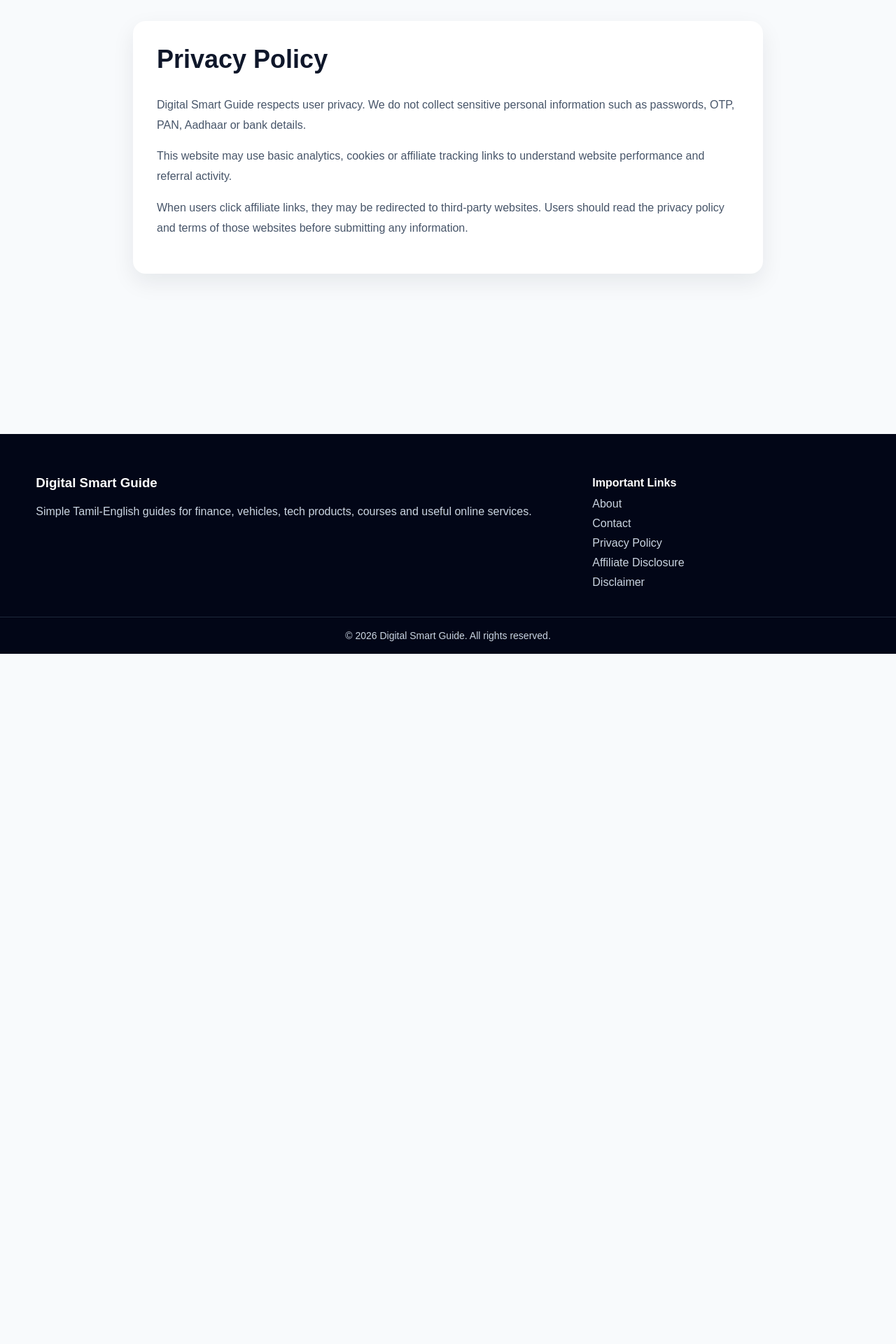
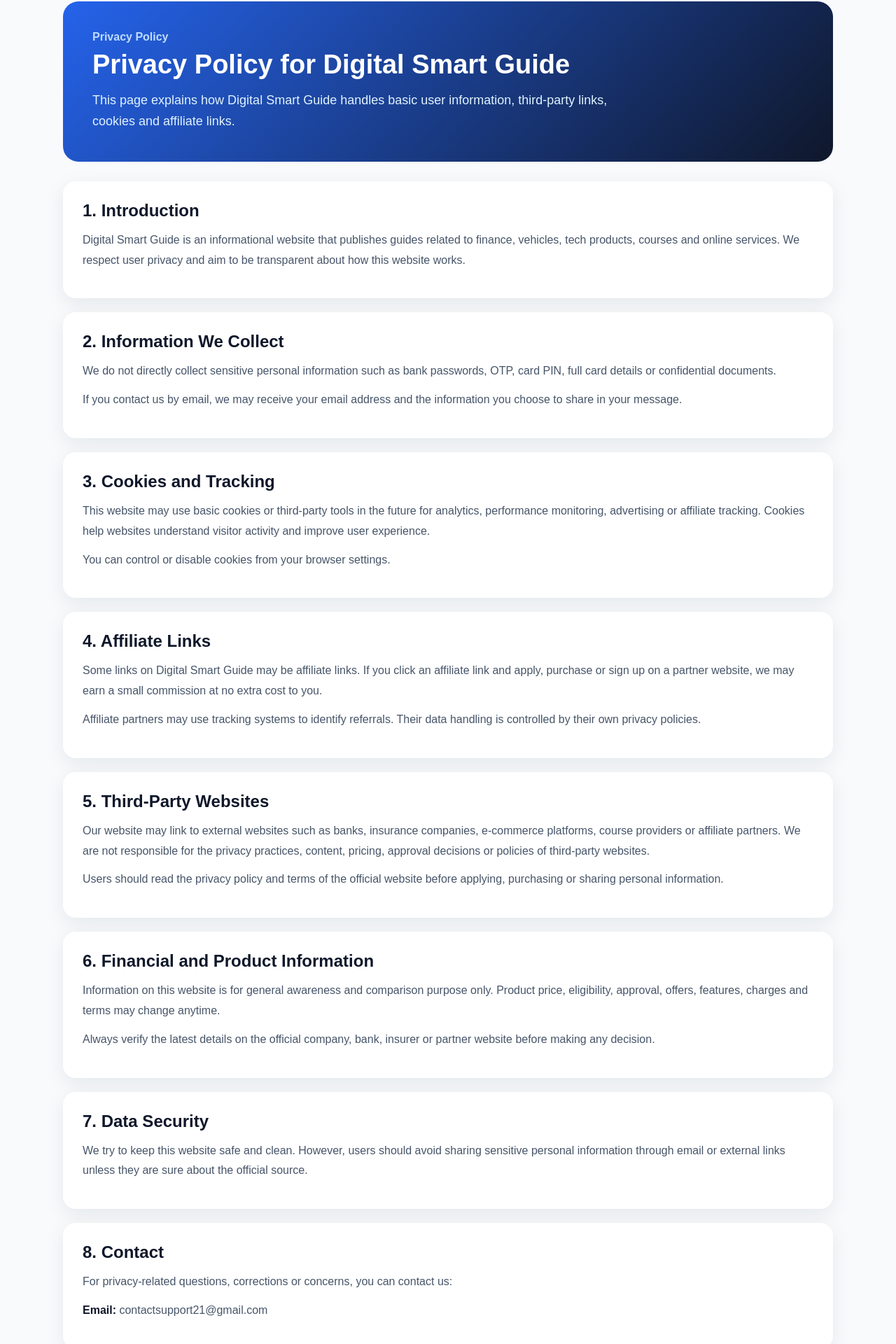
Before and after one commit to Subash21-G/digital-smart-guide, an Angular app: page /privacy-policy in a window 1280 px wide. Shown: the part 112-2032 px from the top of the page at 70% size. Before the commit the page ends 1046 px from the top, so only its background shows below. Built offline with nearby package versions, Linux system fonts and the light colour scheme.

Commit message:
Improve privacy policy page

```diff
--- a/src/app/pages/privacy-policy/privacy-policy.html
+++ b/src/app/pages/privacy-policy/privacy-policy.html
@@ -1,18 +1,117 @@
-<section class="page">
+<section class="policy-page">
   <div class="container">
-    <h1>Privacy Policy</h1>
+
+    <div class="policy-hero">
+      <p>Privacy Policy</p>
+      <h1>Privacy Policy for Digital Smart Guide</h1>
+      <span>
+        This page explains how Digital Smart Guide handles basic user information,
+        third-party links, cookies and affiliate links.
+      </span>
+    </div>
+
+    <div class="policy-card">
+      <h2>1. Introduction</h2>
       <p>
-      Digital Smart Guide respects user privacy. We do not collect sensitive personal
-      information such as passwords, OTP, PAN, Aadhaar or bank details.
+        Digital Smart Guide is an informational website that publishes guides
+        related to finance, vehicles, tech products, courses and online services.
+        We respect user privacy and aim to be transparent about how this website works.
+      </p>
+    </div>
+
+    <div class="policy-card">
+      <h2>2. Information We Collect</h2>
+      <p>
+        We do not directly collect sensitive personal information such as bank
+        passwords, OTP, card PIN, full card details or confidential documents.
       </p>
       <p>
-      This website may use basic analytics, cookies or affiliate tracking links to
-      understand website performance and referral activity.
+        If you contact us by email, we may receive your email address and the
+        information you choose to share in your message.
+      </p>
+    </div>
+
+    <div class="policy-card">
+      <h2>3. Cookies and Tracking</h2>
+      <p>
+        This website may use basic cookies or third-party tools in the future for
+        analytics, performance monitoring, advertising or affiliate tracking.
+        Cookies help websites understand visitor activity and improve user experience.
       </p>
       <p>
-      When users click affiliate links, they may be redirected to third-party websites.
-      Users should read the privacy policy and terms of those websites before submitting
-      any information.
+        You can control or disable cookies from your browser settings.
       </p>
     </div>
+
+    <div class="policy-card">
+      <h2>4. Affiliate Links</h2>
+      <p>
+        Some links on Digital Smart Guide may be affiliate links. If you click an
+        affiliate link and apply, purchase or sign up on a partner website, we may
+        earn a small commission at no extra cost to you.
+      </p>
+      <p>
+        Affiliate partners may use tracking systems to identify referrals. Their
+        data handling is controlled by their own privacy policies.
+      </p>
+    </div>
+
+    <div class="policy-card">
+      <h2>5. Third-Party Websites</h2>
+      <p>
+        Our website may link to external websites such as banks, insurance
+        companies, e-commerce platforms, course providers or affiliate partners.
+        We are not responsible for the privacy practices, content, pricing,
+        approval decisions or policies of third-party websites.
+      </p>
+      <p>
+        Users should read the privacy policy and terms of the official website
+        before applying, purchasing or sharing personal information.
+      </p>
+    </div>
+
+    <div class="policy-card">
+      <h2>6. Financial and Product Information</h2>
+      <p>
+        Information on this website is for general awareness and comparison
+        purpose only. Product price, eligibility, approval, offers, features,
+        charges and terms may change anytime.
+      </p>
+      <p>
+        Always verify the latest details on the official company, bank, insurer
+        or partner website before making any decision.
+      </p>
+    </div>
+
+    <div class="policy-card">
+      <h2>7. Data Security</h2>
+      <p>
+        We try to keep this website safe and clean. However, users should avoid
+        sharing sensitive personal information through email or external links
+        unless they are sure about the official source.
+      </p>
+    </div>
+
+    <div class="policy-card">
+      <h2>8. Contact</h2>
+      <p>
+        For privacy-related questions, corrections or concerns, you can contact us:
+      </p>
+      <p>
+        <strong>Email:</strong> contactsupport21@gmail.com
+      </p>
+    </div>
+
+    <div class="policy-card">
+      <h2>9. Updates to This Policy</h2>
+      <p>
+        We may update this Privacy Policy from time to time. Any changes will be
+        posted on this page.
+      </p>
+      <p>
+        <strong>Last Updated:</strong> July 2026
+      </p>
+    </div>
+
+  </div>
 </section>
--- a/src/app/pages/privacy-policy/privacy-policy.scss
+++ b/src/app/pages/privacy-policy/privacy-policy.scss
@@ -0,0 +1,80 @@
+.policy-page {
+  padding: 42px 0;
+  background: #f8fafc;
+  min-height: 80vh;
+}
+
+.policy-hero {
+  background: linear-gradient(135deg, #2563eb, #0f172a);
+  color: #ffffff;
+  padding: 42px;
+  border-radius: 22px;
+  margin-bottom: 28px;
+
+  p {
+    margin: 0 0 8px;
+    font-weight: 700;
+    color: #bfdbfe;
+  }
+
+  h1 {
+    font-size: 38px;
+    margin: 0 0 12px;
+    line-height: 1.2;
+  }
+
+  span {
+    display: block;
+    max-width: 800px;
+    font-size: 18px;
+    line-height: 1.7;
+    color: #e0f2fe;
+  }
+}
+
+.policy-card {
+  background: #ffffff;
+  padding: 28px;
+  border-radius: 18px;
+  margin-bottom: 20px;
+  box-shadow: 0 8px 28px rgba(15, 23, 42, 0.08);
+
+  h2 {
+    margin: 0 0 14px;
+    color: #0f172a;
+    font-size: 24px;
+  }
+
+  p {
+    color: #475569;
+    line-height: 1.8;
+    font-size: 16px;
+    margin: 0 0 12px;
+  }
+
+  strong {
+    color: #0f172a;
+  }
+}
+
+@media (max-width: 768px) {
+  .policy-hero {
+    padding: 28px;
+
+    h1 {
+      font-size: 30px;
+    }
+
+    span {
+      font-size: 16px;
+    }
+  }
+
+  .policy-card {
+    padding: 22px;
+
+    h2 {
+      font-size: 22px;
+    }
+  }
+}
```
Lines whose indentation alone changed are shown as unchanged.
